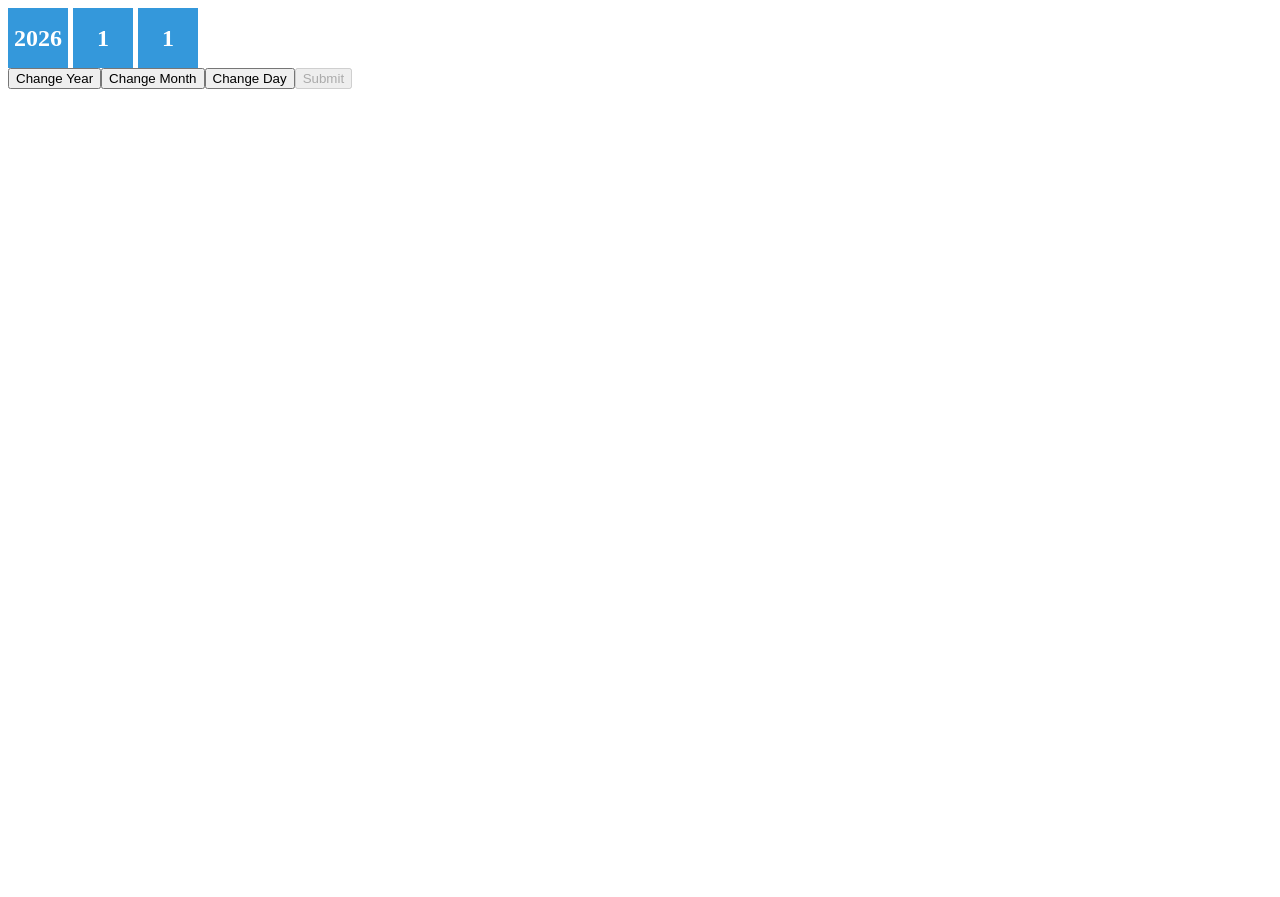
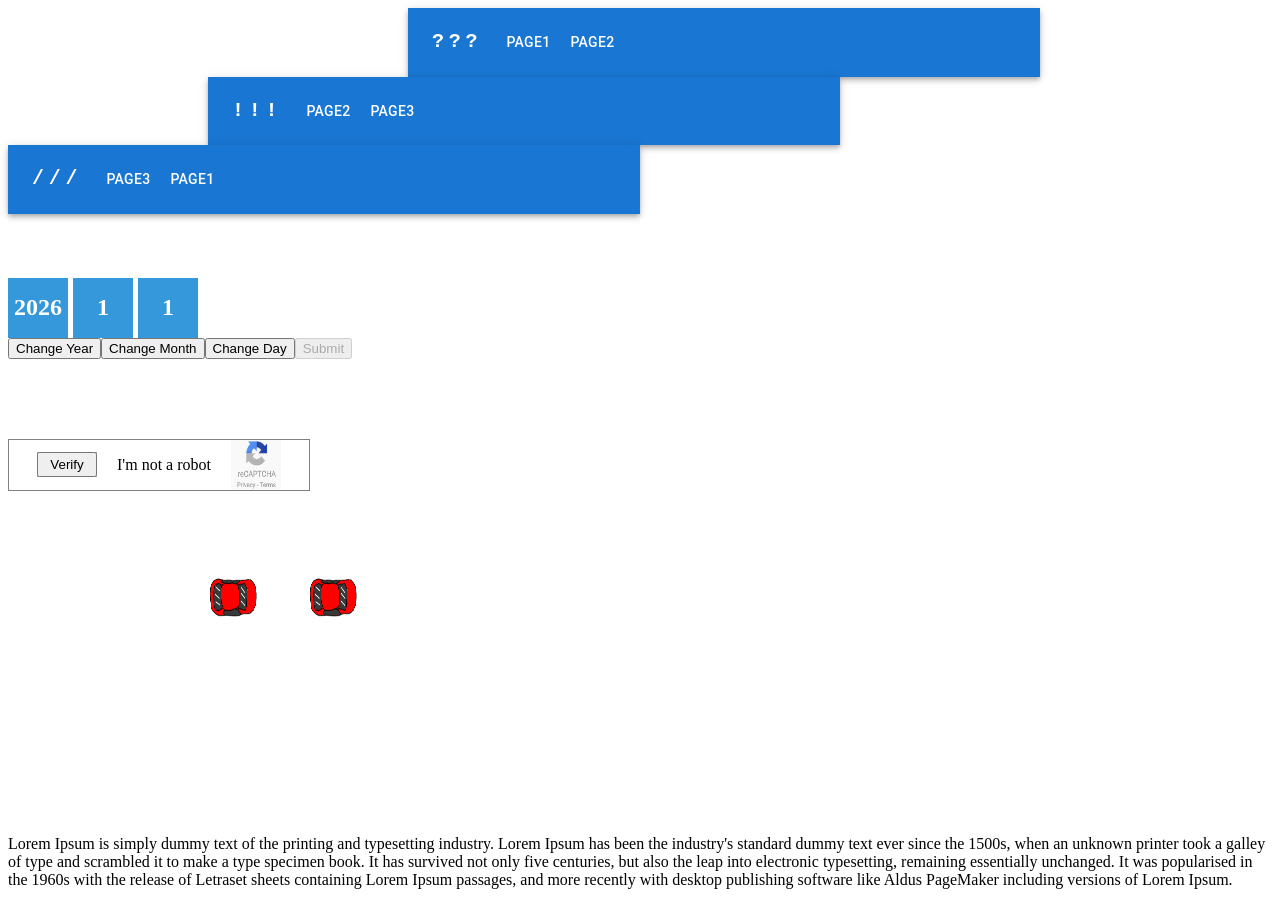
Before and after one commit to Kevin-512/Bug-in-the-Web, a React (Create React App) app in the folder bug-in-the-web/: page / in a window 1280 px wide. Before the commit the page ends 800 px from the top, so only its background shows below. Built offline with nearby package versions, Linux system fonts and the light colour scheme.

Commit message:
combine all components

```diff
--- a/bug-in-the-web/src/Captcha.js
+++ b/bug-in-the-web/src/Captcha.js
@@ -8,6 +8,7 @@ export default function Captcha() {
     const [buttonState, setButtonState] = useState({x:0, y:0, allowed: true, dragged: false})
     const dragProps = useRef()
     const intervalIdRef = useRef(null);
+    const [submitText, setSubmitText] = useState("")
 
     const initialiseDrag = (event) => {
       if (!buttonState.allowed) {
@@ -113,6 +114,7 @@ export default function Captcha() {
       }
       else if (buttonState.allowed && buttonState.dragged) {
         console.log("passed")
+        setSubmitText("Successfully verified")
       }
     };
 
@@ -131,6 +133,9 @@ export default function Captcha() {
             <p>I'm not a robot</p>
             <img src={captcha} alt="captcha" style={{width: 50, height: 50}}></img>
           </div>
+          <p>
+            {submitText}
+          </p>
       </div>
     );
   }
--- a/bug-in-the-web/src/DateFlipper.js
+++ b/bug-in-the-web/src/DateFlipper.js
@@ -5,6 +5,7 @@ const DateFlipper = () => {
   const [year, setYear] = useState(currentDate.getFullYear());
   const [month, setMonth] = useState(currentDate.getMonth()+1);
   const [day, setDay] = useState(currentDate.getDate());
+  const [dateText, setDateText] = useState("")
 
   function getYearRange(baseYear, size) {
     const result = [];
@@ -114,7 +115,7 @@ const DateFlipper = () => {
   }, [yearIndex, monthIndex, dayIndex, range])
 
   const handleSubmit = () => {
-    console.log('Submitted Date:', year, month, day);
+    setDateText("Submitted Date " + year + " " + month + " " + day);
   };
 
   const cardStyle = {
@@ -148,6 +149,9 @@ const DateFlipper = () => {
         <button onClick={handleSubmit} disabled={!isYearFixed || !isMonthFixed || !isDayFixed}>
           Submit
         </button>
+        <p>
+          {dateText}
+        </p>
       </div>
     </div>
   );
--- a/bug-in-the-web/src/car.js
+++ b/bug-in-the-web/src/car.js
@@ -60,7 +60,7 @@ const DraggableObject = ({ id, initialX, onMove, positions  }) => {
     );
 };
 
-const App = () => {
+const Car = () => {
 
     const [positions, setPositions] = useState({ 1: 200, 2: 300 });
 
@@ -109,4 +109,4 @@ const App = () => {
     );
 };
 
-export default App;
+export default Car;
--- a/bug-in-the-web/src/index.js
+++ b/bug-in-the-web/src/index.js
@@ -8,8 +8,8 @@ import Car from './car';
 const root = ReactDOM.createRoot(document.getElementById('root'));
 root.render(
   <React.StrictMode>
-    {/* <App /> */}
+    <App />
     {/* <Captcha /> */}
-    <DateFlipper />
+    {/* <DateFlipper /> */}
   </React.StrictMode>
 );
--- a/bug-in-the-web/src/pages/Endpage.js
+++ b/bug-in-the-web/src/pages/Endpage.js
@@ -1,9 +1,29 @@
 import React from "react";
 import Bar from "../components/Bar";
+import DateFlipper from "../DateFlipper";
+import Captcha from "../Captcha";
+import { Toolbar } from "@mui/material";
+import Car from "../car";
 
 const Endpage = () => {
   return (
     <div>
+      <div style={{ width: "50%", paddingLeft: "400px" }}>
+        <Bar title="???" pages={["Page1", "Page2"]} links ={["/testpageone", "/testpagetwo"]} />
+      </div>
+      <div style={{ width: "50%", paddingLeft: "200px" }}>
+        <Bar title="!!!" pages={["Page2", "Page3"]} links ={["/testpagetwo", "/testpagethree"]} />
+      </div>
+      <div style={{ width: "50%", paddingLeft: "0px" }}>
+        <Bar title="///" pages={["Page3", "Page1"]} links ={["/testpagethree", "/testpageone"]} />
+      </div>
+      <Toolbar/>
+      <DateFlipper/>
+      <Toolbar/>
+      <Captcha />
+      <Toolbar/>
+      <Car />
+      <Toolbar/>
       <div>
         Lorem Ipsum is simply dummy text of the printing and typesetting
         industry. Lorem Ipsum has been the industry's standard dummy text ever
@@ -15,15 +35,6 @@ const Endpage = () => {
         with desktop publishing software like Aldus PageMaker including versions
         of Lorem Ipsum.
       </div>
-      <div style={{ width: "50%", paddingLeft: "400px" }}>
-        <Bar title="Annoying?" pages={["yes", "no"]} links ={["/testpageone", "/testpagetwo"]} />
-      </div>
-      <div style={{ width: "50%", paddingLeft: "200px" }}>
-        <Bar title="Go Back?" pages={["yes", "no"]} links ={["/testpageone", "/testpagetwo"]} />
-      </div>
-      <div style={{ width: "50%", paddingLeft: "0px" }}>
-        <Bar title="Looking for something else?" pages={["yes", "no"]} links ={["/testpageone", "/testpagetwo"]} />
-      </div>
     </div>
   );
 };
```
